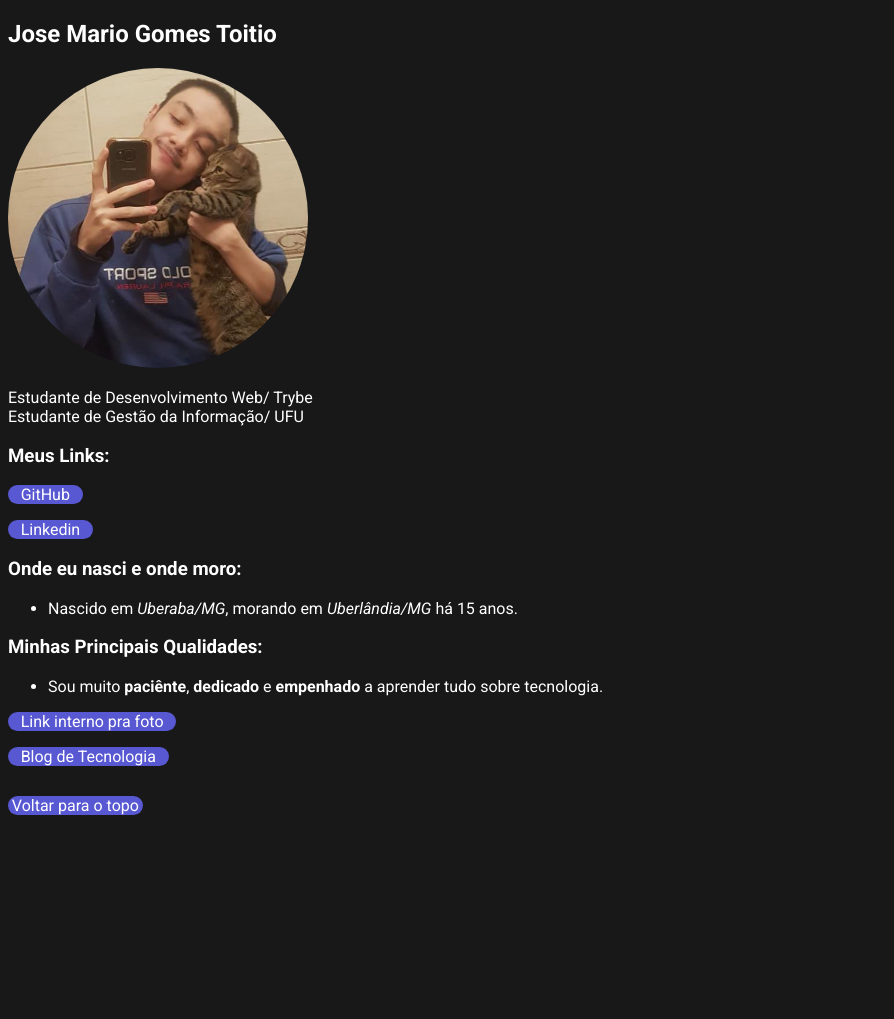
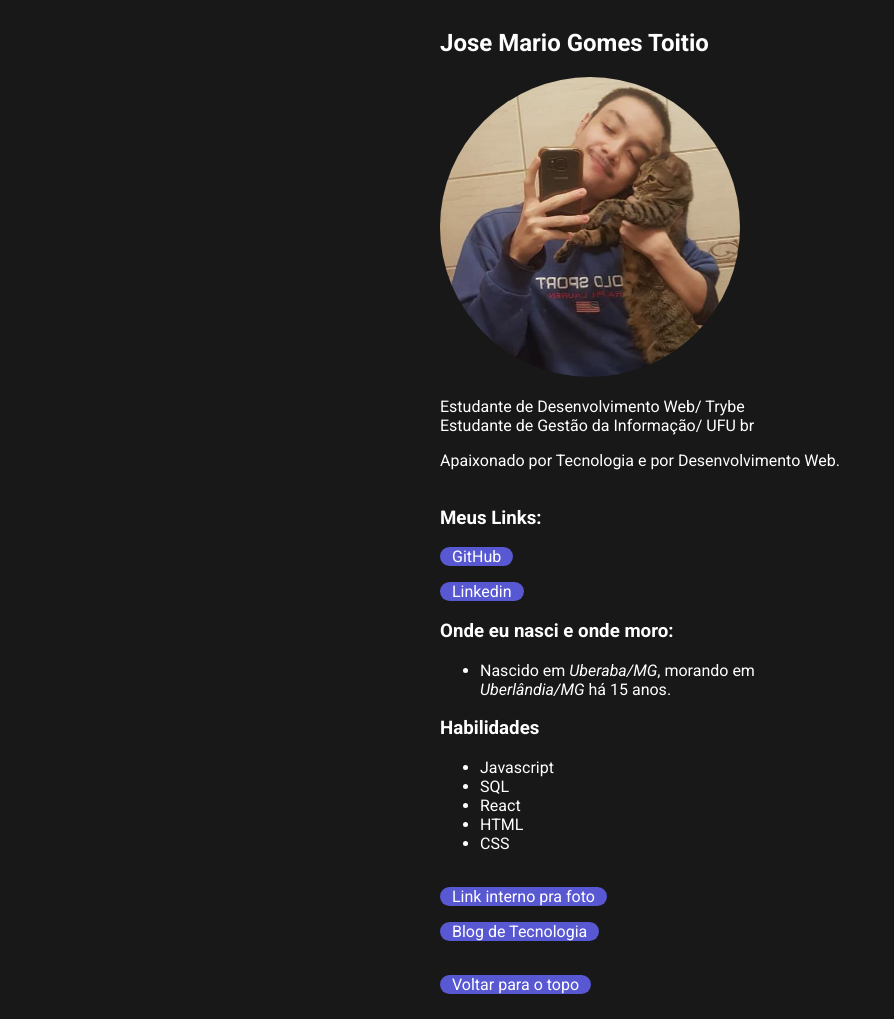
Before and after one commit to JoseToitio/meuPortfolio, a plain HTML site: page index.html in a window 1280 px wide. Shown: the whole page, without its empty margins (0-894 px from the left). Before the commit the page ends 815 px from the top, so only its background shows below. Drawn offline with Linux system fonts and the light colour scheme.

Commit message:
Centralizei o Portfolio

```diff
--- a/index.html
+++ b/index.html
@@ -8,11 +8,15 @@
     <link rel="stylesheet" type="text/css" href="style.css">
 </head>
 <body>
+<main>
     <div id="topo"></div>
-
+    <div class="center">
         <h2>Jose Mario Gomes Toitio</h2>
         <img src="Eufoto.jpeg" alt="Minha Foto" width="300px" id="minhafoto">
-    <p>Estudante de Desenvolvimento Web/ Trybe <br>Estudante de Gestão da Informação/ UFU</p>
+        <p>Estudante de Desenvolvimento Web/ Trybe <br>Estudante de Gestão da Informação/ UFU br</p>
+        <p>Apaixonado por Tecnologia e por Desenvolvimento Web.</p>
+    </div>
+    <div class="center">
         <h3>Meus Links:</h3>
         <p><a href="https://github.com/JoseToitio" target="_blank">GitHub</a></p>
 
@@ -25,15 +29,23 @@
             </ul>
         </p>
         <p>
-        <h3 id="qualidades">Minhas Principais Qualidades:</h3>
+            <h3 id="qualidades">Habilidades</h3>
             <ul>
-            <li >Sou muito <strong>paciênte</strong>, <strong>dedicado</strong> e <strong>empenhado</strong> a aprender tudo sobre tecnologia.</li>
+                <li >Javascript</li>
+                <li >SQL</li>
+                <li >React</li>
+                <li >HTML</li>
+                <li >CSS</li>
+
             </ul>
         </p>
+    </div>
+    <div class="center">
         <p><a href="#minhafoto">Link interno pra foto</a></p>
         <p><a href="https://www.tecmundo.com.br/blog" target="_blank">Blog de Tecnologia</a></p>
+    </div>
 
-
-    <div id="voltaparatopo"><p><a href="#topo">Voltar para o topo</a></p></div>
+    <div class="center" id="voltaparatopo"><p><a href="#topo">Voltar para o topo</a></p></div>
+</main>
 </body>
 </html>
--- a/style.css
+++ b/style.css
@@ -12,8 +12,8 @@ a {
   text-decoration: none;
   background-color: rgb(88, 88, 211);
   border-radius: 10px;
-  padding-left: 1%;
-  padding-right: 1%;
+  padding-left: 3%;
+  padding-right: 3%;
 
 }
 #qualidadepaddin {
@@ -22,10 +22,10 @@ a {
 #minhafoto {
   border-radius: 50%;
 }
-#voltaparatopo{
-  width:30%;
-  height: 20px;
-  position: absolute;
-  bottom: 0;
-  left: 1;
+
+
+.center{
+    margin: 0 auto;
+    width: 400px;
+    padding: 1px;
 }
```
Lines whose indentation alone changed are shown as unchanged.
